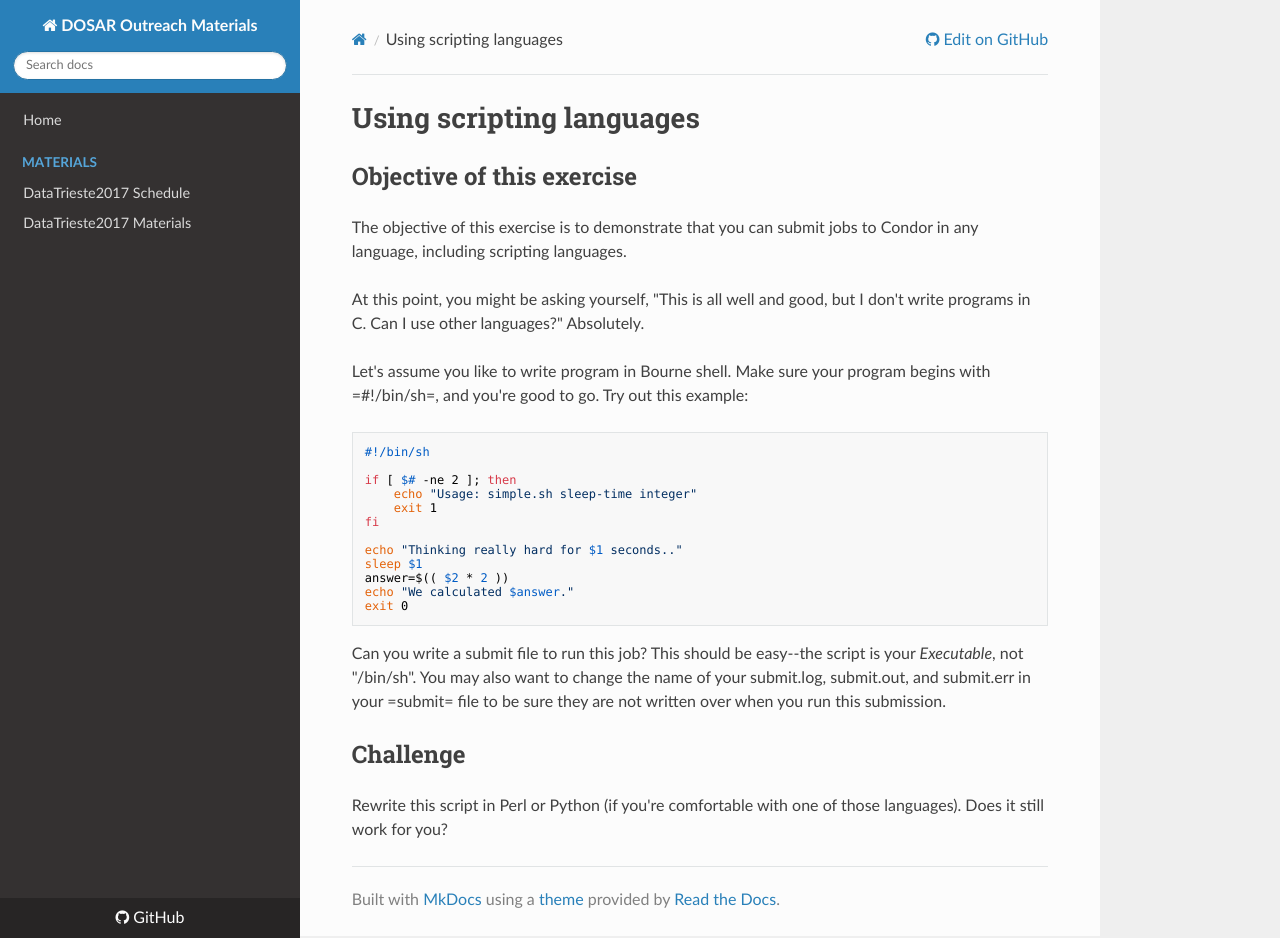
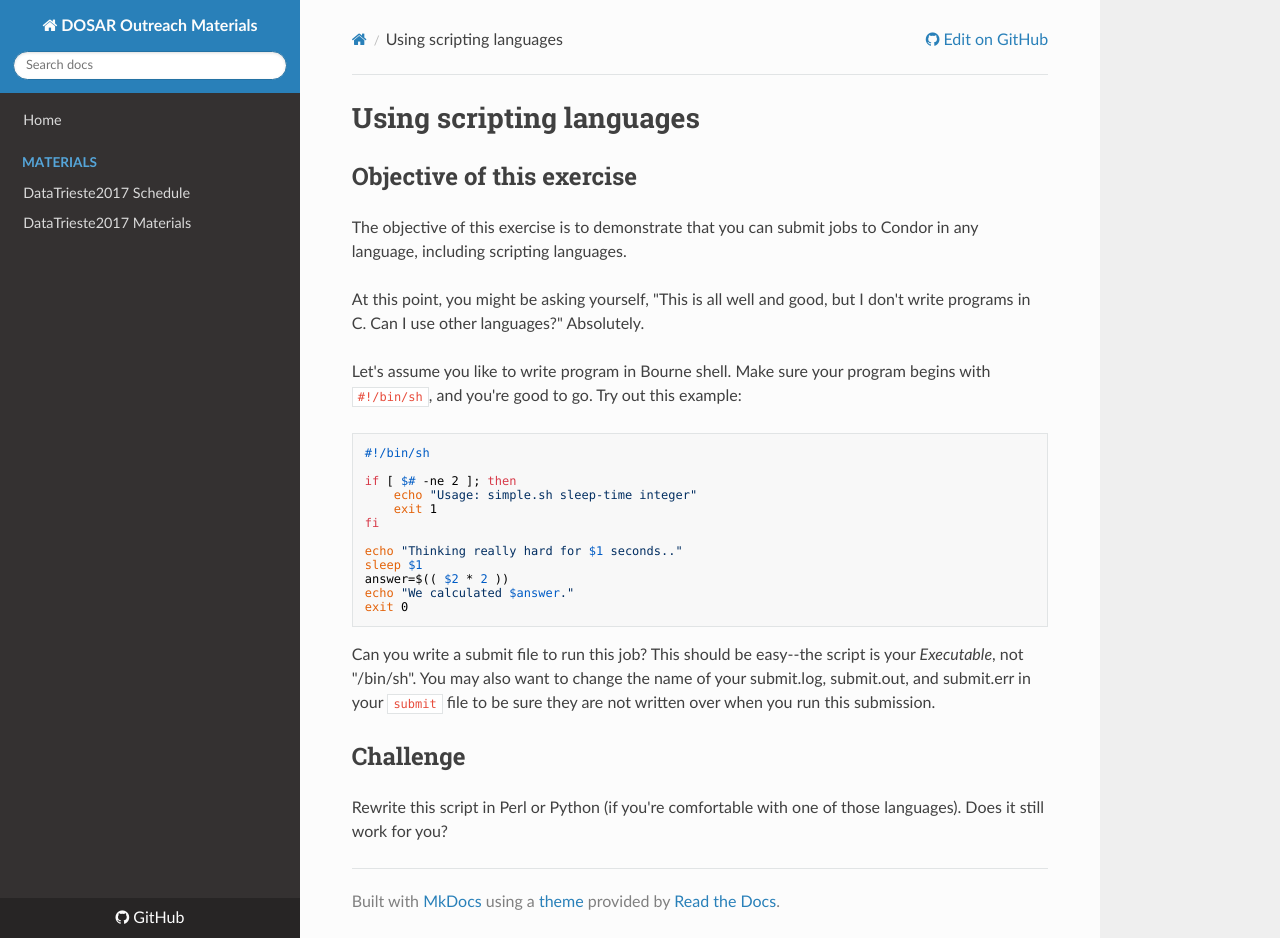
Before and after one commit to opensciencegrid/dosar, an MkDocs documentation site: the page built from docs/Materials/05-ScriptingJob.md, in a window 1280 px wide and 938 px high. Built offline with MkDocs 1.6.1, drawn with Linux system fonts in a browser that asks for light colours; nearby versions of some CDN libraries; old or Windows-style settings are respelled for this version of MkDocs.

````diff
--- a/docs/Materials/05-ScriptingJob.md
+++ b/docs/Materials/05-ScriptingJob.md
@@ -6,7 +6,7 @@ The objective of this exercise is to demonstrate that you can submit jobs to Con
 
 At this point, you might be asking yourself, "This is all well and good, but I don't write programs in C. Can I use other languages?" Absolutely.
 
-Let's assume you like to write program in Bourne shell. Make sure your program begins with =#!/bin/sh=, and you're good to go. Try out this example:
+Let's assume you like to write program in Bourne shell. Make sure your program begins with `#!/bin/sh`, and you're good to go. Try out this example:
 
 ```
 #!/bin/sh
@@ -23,7 +23,7 @@ echo "We calculated $answer."
 exit 0
 ```
 
-Can you write a submit file to run this job? This should be easy--the script is your _Executable_, not "/bin/sh". You may also want to change the name of your submit.log, submit.out, and submit.err in your =submit= file to be sure they are not written over when you run this submission.
+Can you write a submit file to run this job? This should be easy--the script is your _Executable_, not "/bin/sh". You may also want to change the name of your submit.log, submit.out, and submit.err in your `submit` file to be sure they are not written over when you run this submission.
 
 ## Challenge
 Rewrite this script in Perl or Python (if you're comfortable with one of those languages). Does it still work for you?
````
